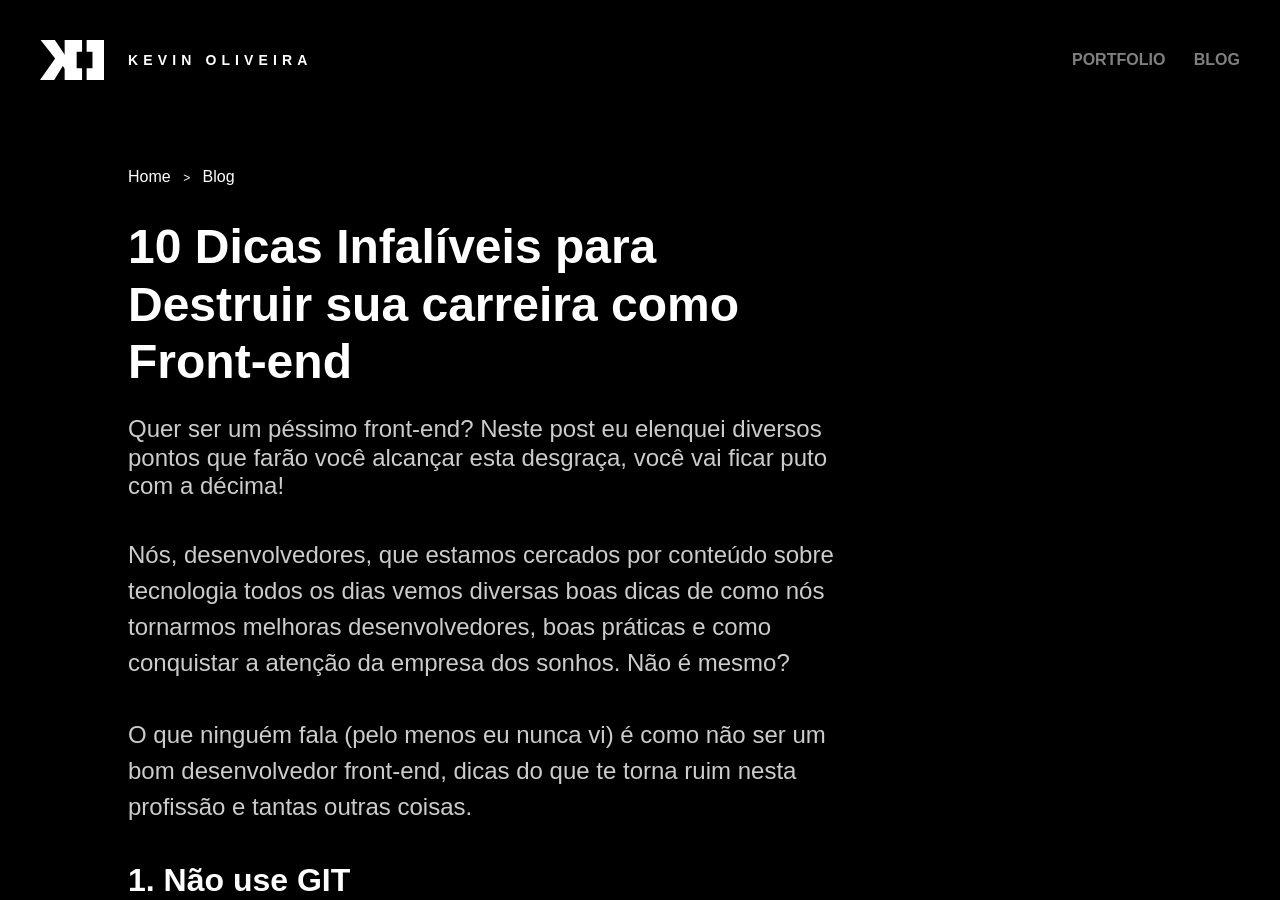
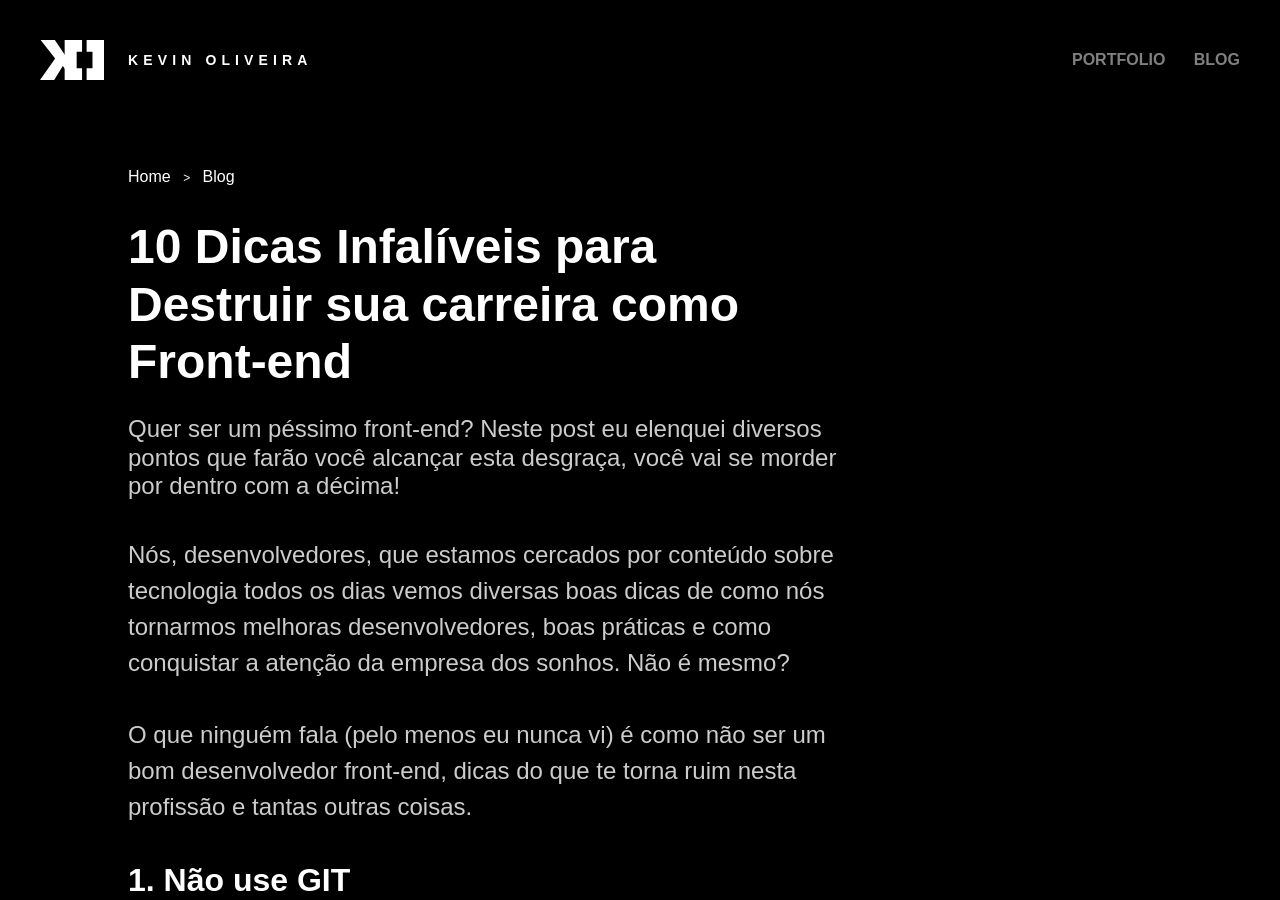
Before and after one commit to kvnol/kevinoliveira.com.br, a Jekyll site: the page built from _posts/2020-06-06-como-nao-ser-um-bom-front-end.md, in a window 1280 px wide and 900 px high. Built offline with Jekyll 4.4.1, drawn with Linux system fonts in a browser that asks for light colours; some web fonts are replaced; comment, search, counter and statistics services are not loaded.

Commit message:
Update post

```diff
--- a/_posts/2020-06-06-como-nao-ser-um-bom-front-end.md
+++ b/_posts/2020-06-06-como-nao-ser-um-bom-front-end.md
@@ -1,7 +1,7 @@
 ---
 layout: post
 title: 10 Dicas Infalíveis para Destruir sua carreira como Front-end
-description: Quer ser um péssimo front-end? Neste post eu elenquei diversos pontos que farão você alcançar esta desgraça, você vai ficar puto com a décima!
+description: Quer ser um péssimo front-end? Neste post eu elenquei diversos pontos que farão você alcançar esta desgraça, você vai se morder por dentro com a décima!
 categories: ["blog"]
 tags: ["front-end"]
 comments: true
```
